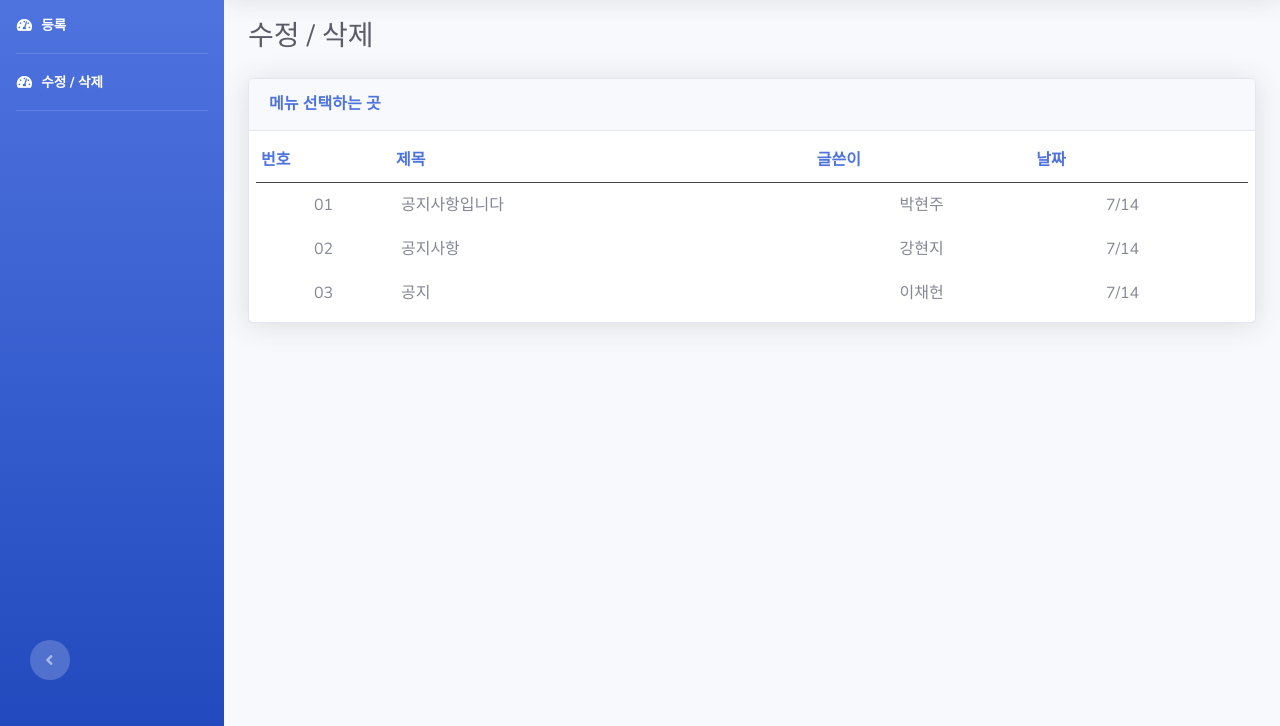
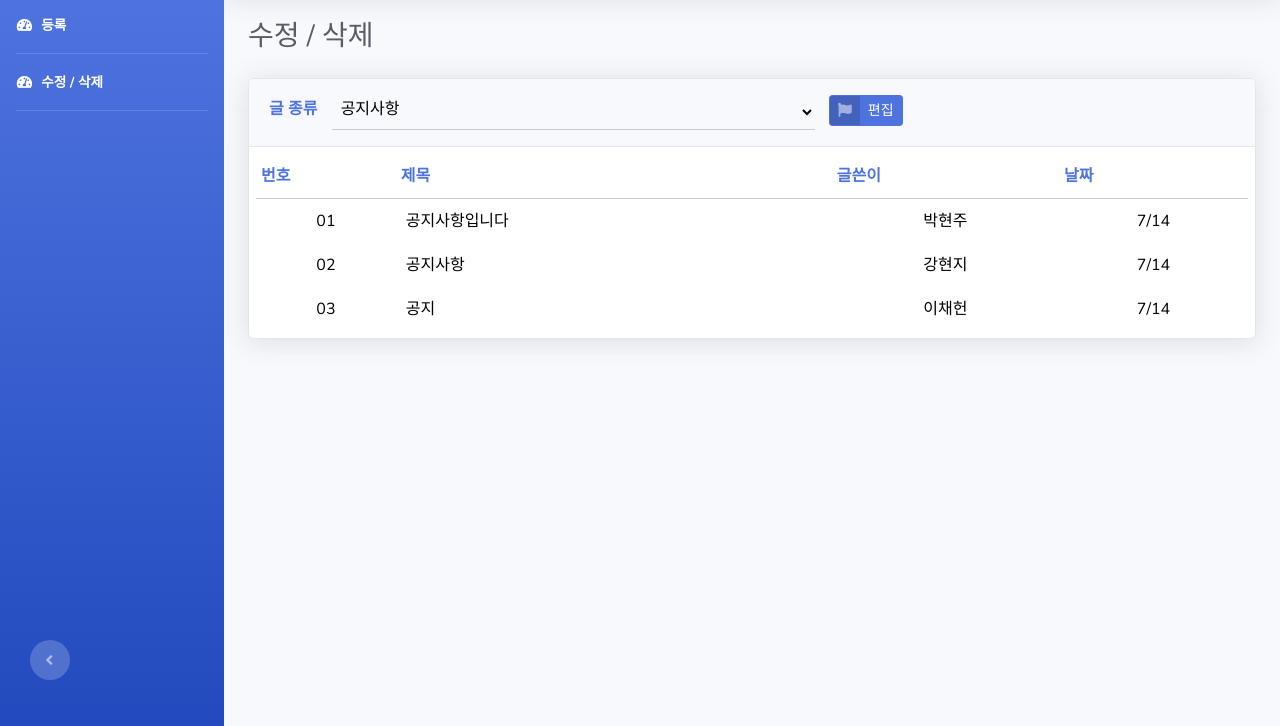
Before and after one commit to phj2309/YNF_Manage, a website with bundled scripts: page main.html in a window 1280 px wide. Shown: the part 74-800 px from the top of the page. Built offline with nearby package versions, Linux system fonts and the light colour scheme.

Commit message:
메인페이지 수정

```diff
--- /dev/null
+++ b/css/main.css
@@ -0,0 +1,76 @@
+#menuButton{
+    position: absolute;
+    bottom : 30px;
+    left : 30px;
+  }
+
+.type{
+    display: inline;
+    padding-right : 10px;
+  }
+
+select {
+    cursor: pointer;
+	outline: none;
+	border-radius: 0;
+	border: 0;
+
+    width: 50%;
+    height: 35px;
+
+    font-family: inherit;
+
+    border-bottom: 1px solid #ccc;
+    padding : 0px 5px 5px 5px;
+
+    background-color: #f8f9fc;
+
+	-webkit-border-radius: 0;
+  }
+
+select::placeholder {
+    color: #ababab;
+}
+
+select:focus {
+    border-bottom: 2px solid #4e73df;
+}
+
+.editBtn{
+    display: inline;
+    padding-left : 10px;
+}
+
+table {
+    width: 100%;
+    border-collapse: collapse;
+    color:#000;
+}
+
+th {
+    border-bottom: 1px solid #ccc;
+    padding: 10px 5px;
+    color: #4e73df;
+    text-align: center;
+
+}
+
+th[align='center'] {
+    width: 30px;
+}
+
+td {
+    text-align: center;
+    padding: 10px;
+}
+
+td[align='left'] {
+    padding: 10px 0px 5px 5px;
+    text-align: left;
+}
+
+td[align="center"] {
+    padding: 10px;
+    text-align: center;
+    width : 30px;
+}
--- a/main.html
+++ b/main.html
@@ -19,41 +19,7 @@
 
     <!-- Custom styles for this template-->
     <link href="css/sb-admin-2.css" rel="stylesheet">
-
-    <style>
-        table {
-            width: 100%;
-            border-collapse: collapse;
-        }
-
-        th {
-            border-bottom: 1px solid #444444;
-            padding: 10px 5px;
-            color: #4e73df;
-            text-align: center;
-
-        }
-
-        th[align='center'] {
-            width: 30px;
-        }
-
-        td {
-            text-align: center;
-            padding: 10px;
-        }
-
-        td[align='left'] {
-            padding: 10px 0px 5px 5px;
-            text-align: left;
-        }
-
-        td[align="center"] {
-            padding: 10px;
-            text-align: center;
-            width : 30px;
-        }
-    </style>
+    <link href="css/main.css" rel="stylesheet">
 
 </head>
 
@@ -169,8 +135,6 @@
                             <a class="nav-link dropdown-toggle" href="#" id="userDropdown" role="button"
                                 data-toggle="dropdown" aria-haspopup="true" aria-expanded="false">
                                 <span class="mr-2 d-none d-lg-inline text-gray-600 small">MANAGER</span>
-                                <img class="img-profile rounded-circle"
-                                    src="https://source.unsplash.com/QAB-WJcbgJk/60x60">
                             </a>
                             <!-- Dropdown - User Information -->
                             <div class="dropdown-menu dropdown-menu-right shadow animated--grow-in"
@@ -199,8 +163,29 @@
                     <div class="card shadow mb-4">
 
                         <div class="card-header py-3">
-                            <h6 class="m-0 font-weight-bold text-primary">메뉴 선택하는 곳</h6>
+                            <div class="m-0 font-weight-bold text-primary type">글 종류</div>
+
+                            <select>
+                                <option value="notice">공지사항</option>
+                                <option value="q&a">Q&A</option>
+                                <option value="report">보도자료</option>
+                                <option value="press">언론보도</option>
+                                <option value="activity">활동안내</option>
+                                <option value="support">후원하기</option>
+                            </select>
+
+                            <div class="editBtn">
+                            <a href="#" class="btn btn-primary btn-icon-split btn-sm">
+                                <span class="icon text-white-50">
+                                  <i class="fas fa-flag"></i>
+                                </span>
+                                <span class="text">편집</span>
+                              </a>
+                            </div>
+
                         </div>
+
+
 
                         <div class="card-body">
                             <table>
@@ -210,7 +195,6 @@
                                         <th style="text-align:left;">제목</th>
                                         <th>글쓴이</th>
                                         <th>날짜</th>
-                                        <th> </th>
                                     </tr>
                                 </thead>
                                 <tbody>
```
Also changed, not shown: css/sb-admin-2.css.
